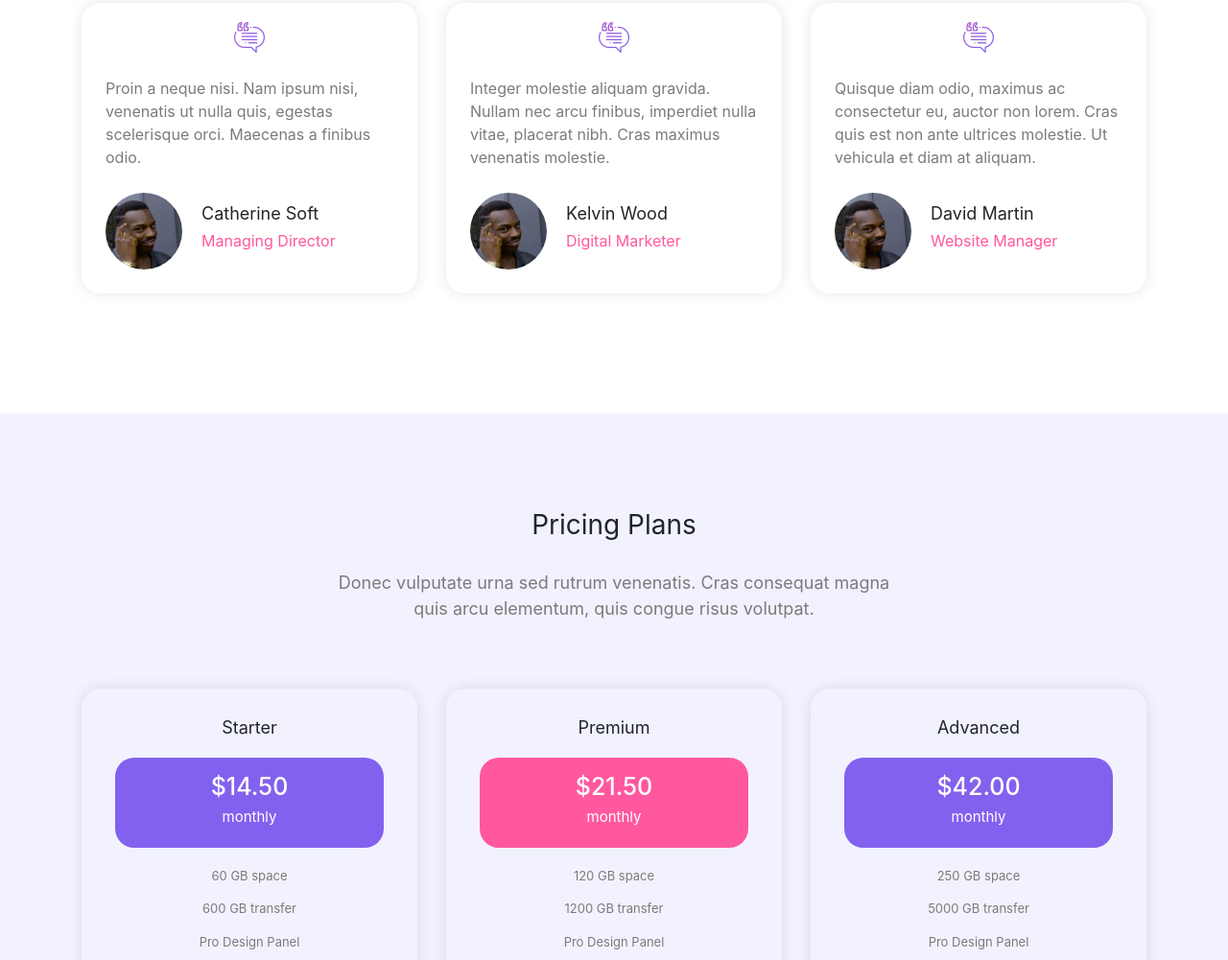
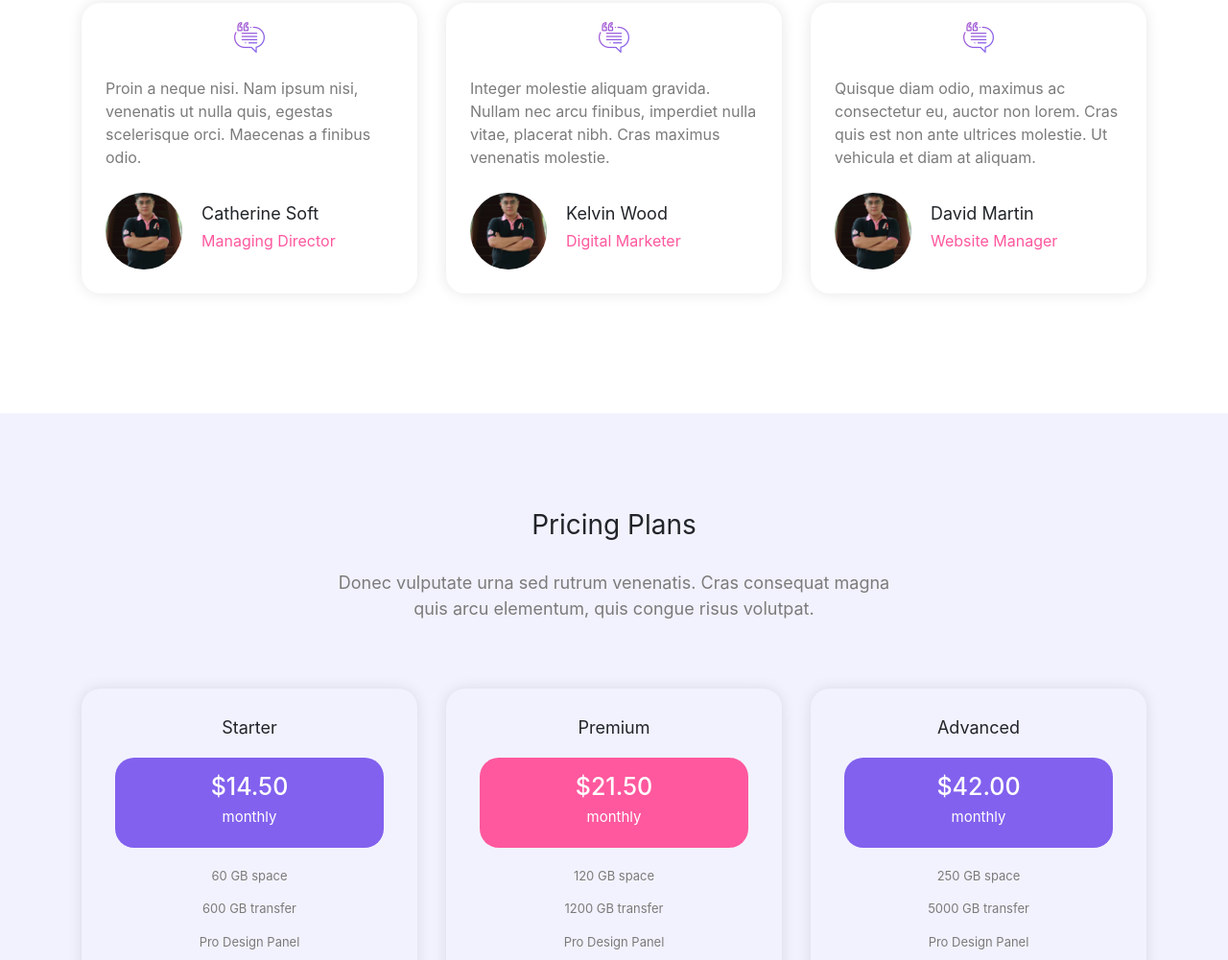
Before and after one commit to baotr10/PROJECT-MINI-2, a plain HTML site: page index.html in a window 1280 px wide. Shown: the part 2702-3703 px from the top of the page at 96% size. Drawn offline with nearby package versions, Linux system fonts and the light colour scheme.

Commit message:
Project_Mini2

```diff
--- a/index.html
+++ b/index.html
@@ -273,7 +273,7 @@
                         <p class="inner-des">Proin a neque nisi. Nam ipsum nisi, venenatis ut nulla quis, egestas
                             scelerisque orci. Maecenas a finibus <br> odio.</p>
                         <div class="inner-list">
-                            <img class="person" src="assets/img/bbc2_5ff98269b5cca.jpg" alt="Person">
+                            <img class="person" src="assets/img/avatar.png" alt="Person">
                             <div class="inner-item">
                                 <h4 class="name">Catherine Soft</h4>
                                 <h5 class="position">Managing Director</h5>
@@ -289,7 +289,7 @@
                         <p class="inner-des">Integer molestie aliquam gravida. Nullam nec arcu finibus, imperdiet nulla
                             vitae, placerat nibh. Cras maximus venenatis molestie.</p>
                         <div class="inner-list">
-                            <img class="person" src="assets/img/bbc2_5ff98269b5cca.jpg" alt="Person">
+                            <img class="person" src="assets/img/avatar.png" alt="Person">
                             <div class="inner-item">
                                 <h4 class="name">Kelvin Wood</h4>
                                 <h5 class="position">Digital Marketer</h5>
@@ -305,7 +305,7 @@
                         <p class="inner-des">Quisque diam odio, maximus ac consectetur eu, auctor non lorem. Cras quis
                             est non ante ultrices molestie. Ut vehicula et diam at aliquam.</p>
                         <div class="inner-list">
-                            <img class="person" src="assets/img/bbc2_5ff98269b5cca.jpg" alt="Person">
+                            <img class="person" src="assets/img/avatar.png" alt="Person">
                             <div class="inner-item">
                                 <h4 class="name">David Martin</h4>
                                 <h5 class="position">Website Manager</h5>
```
Also changed, not shown: assets/img/avatar.png (added).
